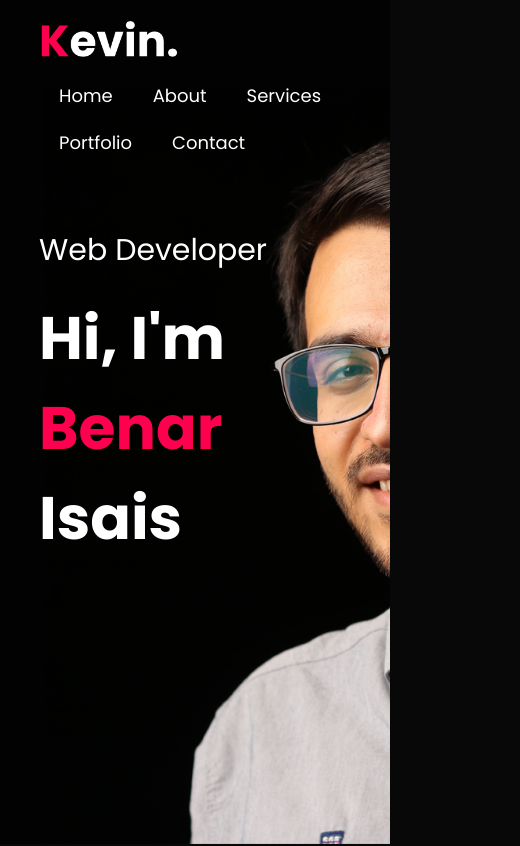
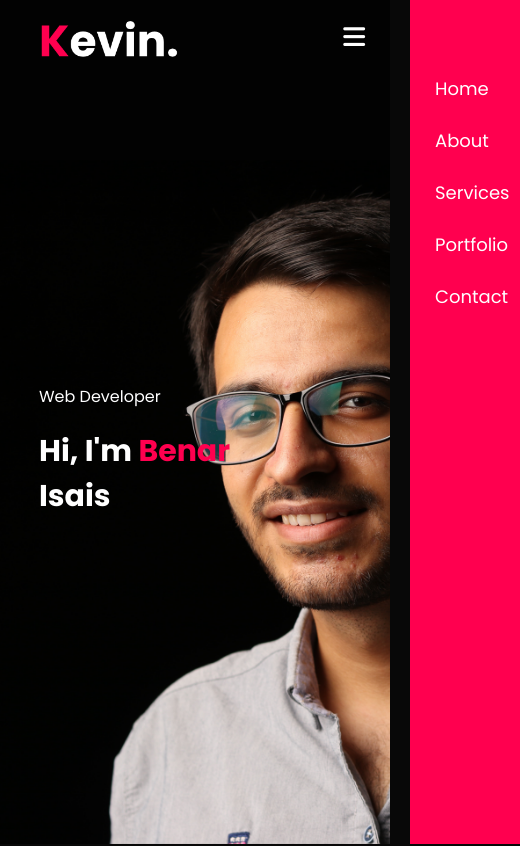
Before and after one commit to bisaisgithub/portfolio, a Next.js app: page / in a window 390 px wide. Shown: the top 846 px of the page, 520 px wide, since content can reach past the window. Built offline with nearby package versions, Linux system fonts and the light colour scheme.

Commit message:
header responsive

```diff
--- a/components/header/Header.js
+++ b/components/header/Header.js
@@ -1,12 +1,19 @@
+import { useState } from "react";
 import styles from "../../styles/Header.module.scss";
 
 const Header = () => {
+  const [rightValue, setRightValue] = useState('-200');
   return (
     <header className={styles.header} id='home'>
       <div className={styles.container}>
         <nav className={styles.nav}>
           <img className={styles.logo} src="./images/logo.png" alt="logo" />
-          <ul>
+          <ul
+            style={{right:
+              `${rightValue}px`
+              // '-00px'
+            }}
+            >
             <li>
               <a href="#home">Home</a>
             </li>
@@ -22,7 +29,9 @@ const Header = () => {
             <li>
               <a href="#contact">Contact</a>
             </li>
+            <i className="fa-solid fa-xmark" onClick={()=>setRightValue('-200')}></i>
           </ul>
+          <i className="fa-solid fa-bars" onClick={()=>setRightValue('0')}></i>
         </nav>
         <div className={styles.headerText}>
           <p>Web Developer</p>
--- a/components/home/contact.js
+++ b/components/home/contact.js
@@ -8,8 +8,8 @@ const Contact = () => {
         <div className={styles.row}>
           <div className={styles.contactLeft}>
             <h2 className={styles.subTitle}>Contact Me</h2>
-            <p><i className="fa-regular fa-envelope"></i><a href="mailto:benaremail@gmail.com">benaremail@gmail</a> </p>
-            <p><i className="fa-regular fa-envelope"></i><a href="tel:+639569346664">+639569346664</a> </p>
+            <p><i className="fa-regular fa-envelope"></i><a href="mailto:benaremail@gmail.com">benaremail@gmail.com</a> </p>
+            <p><i class="fa-solid fa-mobile-screen"></i><a href="tel:+639569346664">+639569346664</a> </p>
             {/* <div className={styles.socialIcons}>
               <a href="#"><i class="fa-brands fa-github"></i></a>
               <a href="#">FB</a>
--- a/pages/index.js
+++ b/pages/index.js
@@ -7,6 +7,7 @@ import Portfolio from '../components/home/portfolio'
 import Services from '../components/home/services'
 import styles from '../styles/Home.module.scss';
 import Script from 'next/script'
+import Footer from '../components/home/footer'
 
 export default function Home() {
   return (
@@ -17,10 +18,11 @@ export default function Home() {
         <link rel="icon" href="/favicon.ico" />
       </Head>
       <Header/>
-      <About />
+      {/* <About />
       <Services/>
-      <Portfolio />
-      <Contact />
+      <Portfolio /> */}
+      {/* <Contact /> */}
+      <Footer />
       <Script src="https://kit.fontawesome.com/677d54bf0c.js" crossorigin="anonymous" />
     </div>
   )
--- a/styles/Header.module.scss
+++ b/styles/Header.module.scss
@@ -4,6 +4,9 @@
   background-image: url('../public/images/background.png');
   background-size: cover;
   background-position: center;
+  @media only screen and (max-width: 600px){
+    background-image: url('../public/images/phone-background.png');
+  }
   .container{
     padding: 10px 10%;
     .nav{
@@ -38,6 +41,37 @@
               width: 100%;
             }
           }
+          @media only screen and (max-width: 600px){
+            display: block;
+            margin: 25px;
+          }
+        }
+        i{
+          @media only screen and (max-width: 600px){
+            // left: 25px;
+          }
+        }
+        @media only screen and (max-width: 600px){
+          background-color: var(--red);
+          position: fixed;
+          top: 0;
+          right: -200px;
+          width: 180px;
+          height: 100vh;
+          padding-top: 50px;
+          z-index: 2;
+          transition: right 0.5s;
+        }
+      }
+      i{
+        display: none;
+        position: absolute;
+        top: 25px;
+        right: 25px;
+        cursor: pointer;
+        @media only screen and (max-width:600px) {
+          display: block;
+          font-size: 25px;
         }
       }
     }
@@ -45,9 +79,16 @@
       margin-top: 20%;
       font-size: 30px;
       color: var(--font);
+      @media only screen and (max-width: 600px){
+        margin-top: 100%;
+        font-size: 16px;
+      }
       h1{
         font-size: 60px;
         margin-top: 20px;
+        @media only screen and (max-width: 600px){
+          font-size: 30px;
+        }
         span{
           color: var(--red);
         }
```
Also changed, not shown: styles/Home.module.scss (line endings or trailing spaces).
